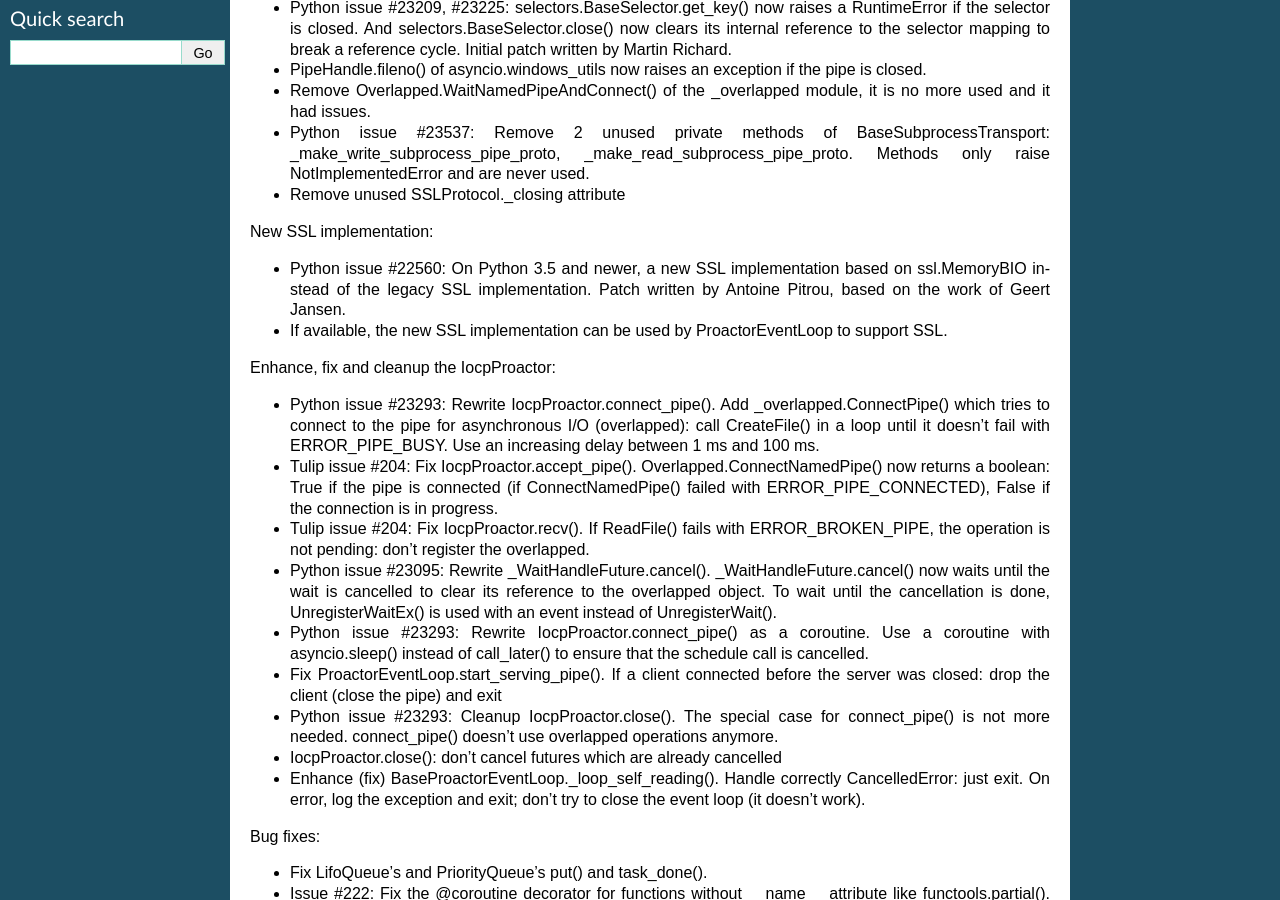
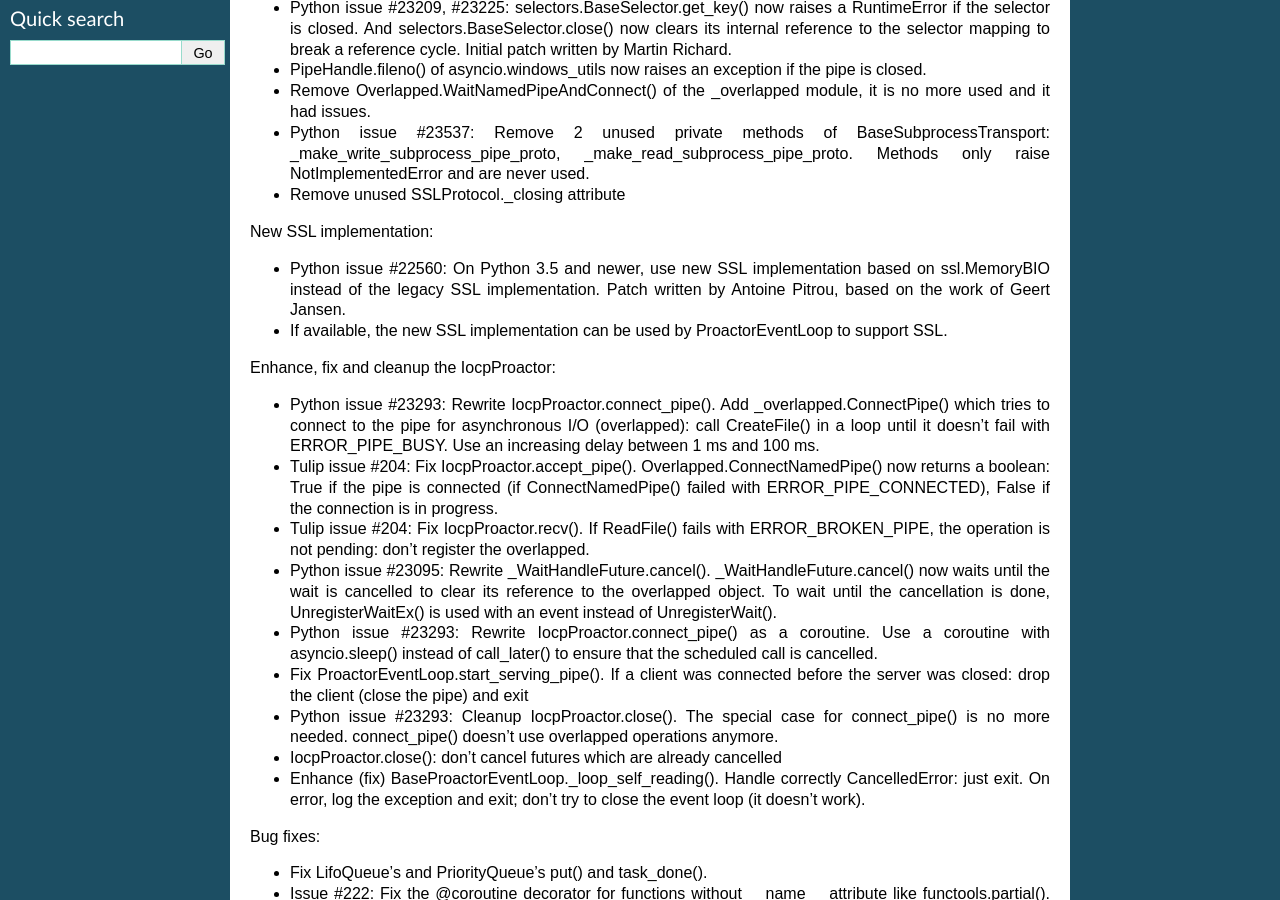
Before and after one commit to python/asyncio, a Sphinx documentation site: the page built from doc/changelog.rst, in a window 1280 px wide and 900 px high, scrolled down 559 px. Built offline with Sphinx 7.4.7, drawn with Linux system fonts in a browser that asks for light colours.

Commit message:
cleanup changelog

```diff
--- a/doc/changelog.rst
+++ b/doc/changelog.rst
@@ -44,9 +44,9 @@
 
 New SSL implementation:
 
-* Python issue #22560: On Python 3.5 and newer, a new SSL implementation based
-  on ssl.MemoryBIO instead of the legacy SSL implementation. Patch written by
-  Antoine Pitrou, based on the work of Geert Jansen.
+* Python issue #22560: On Python 3.5 and newer, use new SSL implementation
+  based on ssl.MemoryBIO instead of the legacy SSL implementation. Patch
+  written by Antoine Pitrou, based on the work of Geert Jansen.
 * If available, the new SSL implementation can be used by ProactorEventLoop to
   support SSL.
 
@@ -69,13 +69,13 @@
   UnregisterWaitEx() is used with an event instead of UnregisterWait().
 * Python issue #23293: Rewrite IocpProactor.connect_pipe() as a coroutine. Use
   a coroutine with asyncio.sleep() instead of call_later() to ensure that the
-  schedule call is cancelled.
-* Fix ProactorEventLoop.start_serving_pipe(). If a client connected before the
-  server was closed: drop the client (close the pipe) and exit
+  scheduled call is cancelled.
+* Fix ProactorEventLoop.start_serving_pipe(). If a client was connected before
+  the server was closed: drop the client (close the pipe) and exit
 * Python issue #23293: Cleanup IocpProactor.close(). The special case for
-  connect_pipe() is not more needed. connect_pipe() doesn't use overlapped
+  connect_pipe() is no more needed. connect_pipe() doesn't use overlapped
   operations anymore.
-*  IocpProactor.close(): don't cancel futures which are already cancelled
+* IocpProactor.close(): don't cancel futures which are already cancelled
 * Enhance (fix) BaseProactorEventLoop._loop_self_reading(). Handle correctly
   CancelledError: just exit. On error, log the exception and exit; don't try to
   close the event loop (it doesn't work).
```
